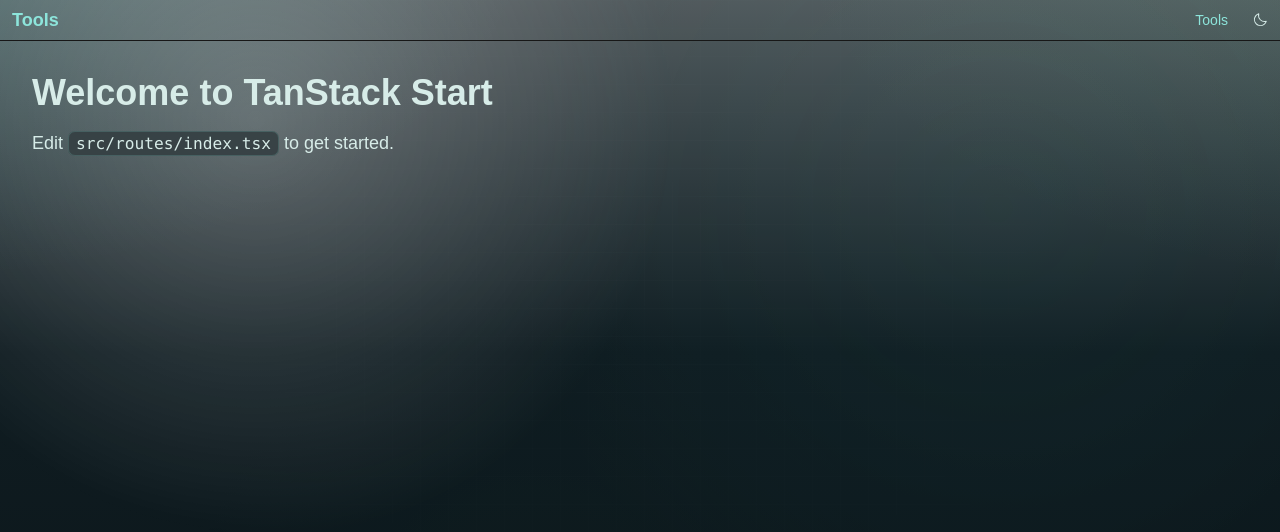
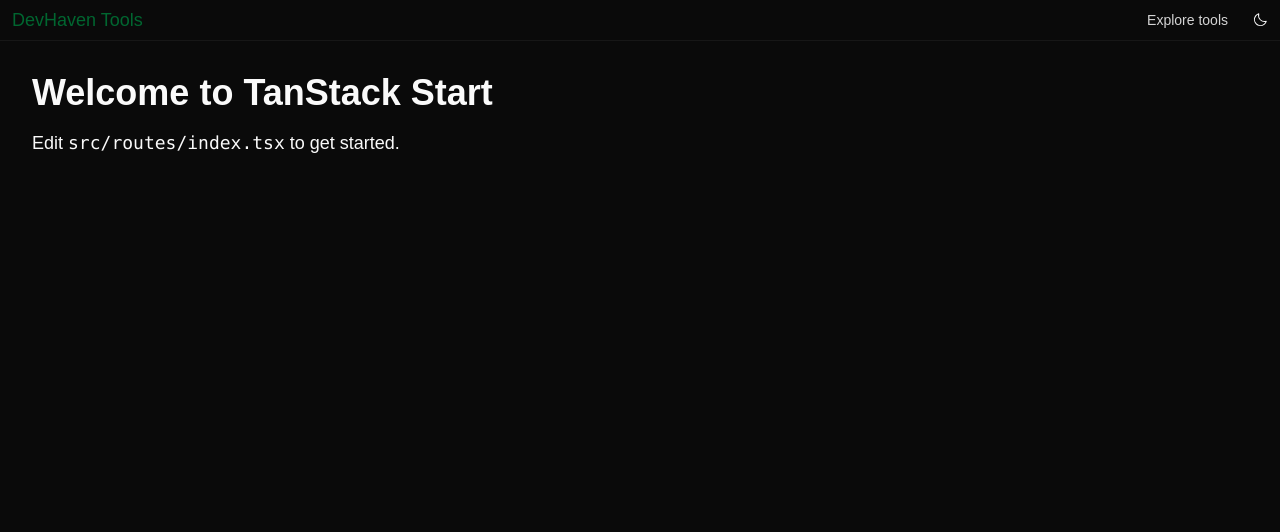
Before and after one commit to BlankRiser/tools, a React (Vite) app: page / in a window 1280 px wide. Shown: the top 532 px of the page. Built offline with nearby package versions, Linux system fonts and the light colour scheme.

Commit message:
chore: add navbar and change style preset

```diff
--- a/src/components/common/navbar.tsx
+++ b/src/components/common/navbar.tsx
@@ -6,7 +6,7 @@ import { Link, linkOptions } from "@tanstack/react-router";
 const navOptions = linkOptions([
   {
     to: "/tools",
-    label: "Tools",
+    label: "Explore tools",
     activeOptions: { exact: true },
   },
 ]);
@@ -21,8 +21,8 @@ export function Navbar() {
   return (
     <nav className="w-full border-b border-b-neutral-100 dark:border-b-neutral-900 ">
       <div className="mx-auto flex max-w-7xl items-center justify-between p-1 ">
-        <Link to="/" viewTransition={{ types: ["slide-left"] }} className="px-2 text-center text-lg font-semibold text-blue-600 dark:text-blue-400 ">
-          Tools
+        <Link to="/" viewTransition={{ types: ["slide-left"] }} className="px-2 text-center text-lg font-medium text-primary ">
+          DevHaven Tools
         </Link>
         <div className="flex items-center gap-2">
           {navOptions.map((option) => (
@@ -31,7 +31,7 @@ export function Navbar() {
               to={option.to}
               className="px-2 text-sm text-neutral-700 hover:text-blue-600 dark:text-neutral-300 dark:hover:text-blue-400"
               activeProps={{
-                className: "underline underline-offset-4 data-[status=active]:text-blue-600 data-[status=active]:dark:text-blue-400",
+                className: "data-[status=active]:text-blue-600 data-[status=active]:dark:text-blue-400",
               }}
               viewTransition={{ types: ["slide-right"] }}
             >
--- a/src/components/ui/button.tsx
+++ b/src/components/ui/button.tsx
@@ -1,9 +1,10 @@
-import { cn } from "#/lib/utils";
-import { Button as ButtonPrimitive } from "@base-ui/react/button";
-import { cva, type VariantProps } from "class-variance-authority";
+import { Button as ButtonPrimitive } from "@base-ui/react/button"
+import { cva, type VariantProps } from "class-variance-authority"
+
+import { cn } from "#/lib/utils"
 
 const buttonVariants = cva(
-  "group/button inline-flex shrink-0 items-center justify-center rounded-lg cursor-pointer border border-transparent bg-clip-padding text-sm font-medium whitespace-nowrap transition-all outline-none select-none focus-visible:border-ring focus-visible:ring-3 focus-visible:ring-ring/50 active:not-aria-[haspopup]:translate-y-px disabled:pointer-events-none disabled:opacity-50 aria-invalid:border-destructive aria-invalid:ring-3 aria-invalid:ring-destructive/20 dark:aria-invalid:border-destructive/50 dark:aria-invalid:ring-destructive/40 [&_svg]:pointer-events-none [&_svg]:shrink-0 [&_svg:not([class*='size-'])]:size-4",
+  "group/button inline-flex shrink-0 items-center justify-center rounded-lg border border-transparent bg-clip-padding text-sm font-medium whitespace-nowrap transition-all outline-none select-none focus-visible:border-ring focus-visible:ring-3 focus-visible:ring-ring/50 active:not-aria-[haspopup]:translate-y-px disabled:pointer-events-none disabled:opacity-50 aria-invalid:border-destructive aria-invalid:ring-3 aria-invalid:ring-destructive/20 dark:aria-invalid:border-destructive/50 dark:aria-invalid:ring-destructive/40 [&_svg]:pointer-events-none [&_svg]:shrink-0 [&_svg:not([class*='size-'])]:size-4",
   {
     variants: {
       variant: {
@@ -36,8 +37,8 @@ const buttonVariants = cva(
       variant: "default",
       size: "default",
     },
-  },
-);
+  }
+)
 
 function Button({
   className,
@@ -51,7 +52,7 @@ function Button({
       className={cn(buttonVariants({ variant, size, className }))}
       {...props}
     />
-  );
+  )
 }
 
-export { Button, buttonVariants };
+export { Button, buttonVariants }
--- a/src/styles.css
+++ b/src/styles.css
@@ -1,38 +1,55 @@
-@import url('https://fonts.googleapis.com/css2?family=Fraunces:opsz,wght@9..144,500;9..144,700&family=Manrope:wght@400;500;600;700;800&display=swap');
-@import 'tailwindcss';
-@plugin '@tailwindcss/typography';
-
-@import 'tw-animate-css';
-
+@import "tailwindcss";
+@import "shadcn/tailwind.css";
 @import "tw-animate-css";
-
-@import "shadcn/tailwind.css";
-
 @import "@fontsource-variable/geist";
 
 @custom-variant dark (&:is(.dark *));
 
+@theme inline {
+  --color-background: var(--background);
+  --color-foreground: var(--foreground);
+  --color-card: var(--card);
+  --color-card-foreground: var(--card-foreground);
+  --color-popover: var(--popover);
+  --color-popover-foreground: var(--popover-foreground);
+  --color-primary: var(--primary);
+  --color-primary-foreground: var(--primary-foreground);
+  --color-secondary: var(--secondary);
+  --color-secondary-foreground: var(--secondary-foreground);
+  --color-muted: var(--muted);
+  --color-muted-foreground: var(--muted-foreground);
+  --color-accent: var(--accent);
+  --color-accent-foreground: var(--accent-foreground);
+  --color-destructive: var(--destructive);
+  --color-border: var(--border);
+  --color-input: var(--input);
+  --color-ring: var(--ring);
+  --color-chart-1: var(--chart-1);
+  --color-chart-2: var(--chart-2);
+  --color-chart-3: var(--chart-3);
+  --color-chart-4: var(--chart-4);
+  --color-chart-5: var(--chart-5);
+  --color-sidebar: var(--sidebar);
+  --color-sidebar-foreground: var(--sidebar-foreground);
+  --color-sidebar-primary: var(--sidebar-primary);
+  --color-sidebar-primary-foreground: var(--sidebar-primary-foreground);
+  --color-sidebar-accent: var(--sidebar-accent);
+  --color-sidebar-accent-foreground: var(--sidebar-accent-foreground);
+  --color-sidebar-border: var(--sidebar-border);
+  --color-sidebar-ring: var(--sidebar-ring);
+  --radius-sm: calc(var(--radius) * 0.6);
+  --radius-md: calc(var(--radius) * 0.8);
+  --radius-lg: var(--radius);
+  --radius-xl: calc(var(--radius) * 1.4);
+  --radius-2xl: calc(var(--radius) * 1.8);
+  --radius-3xl: calc(var(--radius) * 2.2);
+  --radius-4xl: calc(var(--radius) * 2.6);
+  --font-heading: var(--font-sans);
+  --font-sans: 'Geist Variable', sans-serif;
+}
+
 :root {
-  --sea-ink: #173a40;
-  --sea-ink-soft: #416166;
-  --lagoon: #4fb8b2;
-  --lagoon-deep: #328f97;
-  --palm: #2f6a4a;
-  --sand: #e7f0e8;
-  --foam: #f3faf5;
-  --surface: rgba(255, 255, 255, 0.74);
-  --surface-strong: rgba(255, 255, 255, 0.9);
-  --line: rgba(23, 58, 64, 0.14);
-  --inset-glint: rgba(255, 255, 255, 0.82);
-  --kicker: rgba(47, 106, 74, 0.9);
-  --bg-base: #e7f3ec;
-  --header-bg: rgba(251, 255, 248, 0.84);
-  --chip-bg: rgba(255, 255, 255, 0.8);
-  --chip-line: rgba(47, 106, 74, 0.18);
-  --link-bg-hover: rgba(255, 255, 255, 0.9);
-  --hero-a: rgba(79, 184, 178, 0.36);
-  --hero-b: rgba(47, 106, 74, 0.2);
-
+  --radius: 0.625rem;
   --background: oklch(1 0 0);
   --foreground: oklch(0.145 0 0);
   --card: oklch(1 0 0);
@@ -48,7 +65,6 @@
   --accent: oklch(0.97 0 0);
   --accent-foreground: oklch(0.205 0 0);
   --destructive: oklch(0.577 0.245 27.325);
-  --destructive-foreground: oklch(0.577 0.245 27.325);
   --border: oklch(0.922 0 0);
   --input: oklch(0.922 0 0);
   --ring: oklch(0.708 0 0);
@@ -57,7 +73,6 @@
   --chart-3: oklch(0.627 0.194 149.214);
   --chart-4: oklch(0.527 0.154 150.069);
   --chart-5: oklch(0.448 0.119 151.328);
-  --radius: 0.625rem;
   --sidebar: oklch(0.985 0 0);
   --sidebar-foreground: oklch(0.145 0 0);
   --sidebar-primary: oklch(0.627 0.194 149.214);
@@ -69,26 +84,6 @@
 }
 
 .dark {
-  --sea-ink: #d7ece8;
-  --sea-ink-soft: #afcdc8;
-  --lagoon: #60d7cf;
-  --lagoon-deep: #8de5db;
-  --palm: #6ec89a;
-  --sand: #0f1a1e;
-  --foam: #101d22;
-  --surface: rgba(16, 30, 34, 0.8);
-  --surface-strong: rgba(15, 27, 31, 0.92);
-  --line: rgba(141, 229, 219, 0.18);
-  --inset-glint: rgba(194, 247, 238, 0.14);
-  --kicker: #b8efe5;
-  --bg-base: #0a1418;
-  --header-bg: rgba(10, 20, 24, 0.8);
-  --chip-bg: rgba(13, 28, 32, 0.9);
-  --chip-line: rgba(141, 229, 219, 0.24);
-  --link-bg-hover: rgba(24, 44, 49, 0.8);
-  --hero-a: rgba(96, 215, 207, 0.18);
-  --hero-b: rgba(110, 200, 154, 0.12);
-
   --background: oklch(0.145 0 0);
   --foreground: oklch(0.985 0 0);
   --card: oklch(0.205 0 0);
@@ -104,7 +99,6 @@
   --accent: oklch(0.269 0 0);
   --accent-foreground: oklch(0.985 0 0);
   --destructive: oklch(0.704 0.191 22.216);
-  --destructive-foreground: oklch(0.637 0.237 25.331);
   --border: oklch(1 0 0 / 10%);
   --input: oklch(1 0 0 / 15%);
   --ring: oklch(0.556 0 0);
@@ -123,236 +117,12 @@
   --sidebar-ring: oklch(0.556 0 0);
 }
 
-@theme inline {
-  --font-sans: 'Geist Variable', sans-serif;
-  --color-background: var(--background);
-  --color-foreground: var(--foreground);
-  --color-card: var(--card);
-  --color-card-foreground: var(--card-foreground);
-  --color-popover: var(--popover);
-  --color-popover-foreground: var(--popover-foreground);
-  --color-primary: var(--primary);
-  --color-primary-foreground: var(--primary-foreground);
-  --color-secondary: var(--secondary);
-  --color-secondary-foreground: var(--secondary-foreground);
-  --color-muted: var(--muted);
-  --color-muted-foreground: var(--muted-foreground);
-  --color-accent: var(--accent);
-  --color-accent-foreground: var(--accent-foreground);
-  --color-destructive: var(--destructive);
-  --color-destructive-foreground: var(--destructive-foreground);
-  --color-border: var(--border);
-  --color-input: var(--input);
-  --color-ring: var(--ring);
-  --color-chart-1: var(--chart-1);
-  --color-chart-2: var(--chart-2);
-  --color-chart-3: var(--chart-3);
-  --color-chart-4: var(--chart-4);
-  --color-chart-5: var(--chart-5);
-  --radius-sm: calc(var(--radius) - 4px);
-  --radius-md: calc(var(--radius) - 2px);
-  --radius-lg: var(--radius);
-  --radius-xl: calc(var(--radius) + 4px);
-  --color-sidebar: var(--sidebar);
-  --color-sidebar-foreground: var(--sidebar-foreground);
-  --color-sidebar-primary: var(--sidebar-primary);
-  --color-sidebar-primary-foreground: var(--sidebar-primary-foreground);
-  --color-sidebar-accent: var(--sidebar-accent);
-  --color-sidebar-accent-foreground: var(--sidebar-accent-foreground);
-  --color-sidebar-border: var(--sidebar-border);
-  --color-sidebar-ring: var(--sidebar-ring);
-  --font-heading: var(--font-sans);
-  --radius-2xl: calc(var(--radius) * 1.8);
-  --radius-3xl: calc(var(--radius) * 2.2);
-  --radius-4xl: calc(var(--radius) * 2.6);
-}
-
-html,
-body,
-#app {
-  min-height: 100%;
-}
-
-body {
-  margin: 0;
-  color: var(--sea-ink);
-  font-family: var(--font-sans);
-  background-color: var(--bg-base);
-  background:
-    radial-gradient(1100px 620px at -8% -10%, var(--hero-a), transparent 58%),
-    radial-gradient(1050px 620px at 112% -12%, var(--hero-b), transparent 62%),
-    radial-gradient(720px 380px at 50% 115%, rgba(79, 184, 178, 0.1), transparent 68%),
-    linear-gradient(180deg, color-mix(in oklab, var(--sand) 68%, white) 0%, var(--foam) 44%, var(--bg-base) 100%);
-  overflow-x: hidden;
-  -webkit-font-smoothing: antialiased;
-  -moz-osx-font-smoothing: grayscale;
-}
-
-body::before {
-  content: '';
-  position: fixed;
-  inset: 0;
-  pointer-events: none;
-  z-index: -1;
-  opacity: 0.28;
-  background:
-    radial-gradient(circle at 20% 15%, rgba(255, 255, 255, 0.8), transparent 34%),
-    radial-gradient(circle at 78% 26%, rgba(79, 184, 178, 0.2), transparent 42%),
-    radial-gradient(circle at 42% 82%, rgba(47, 106, 74, 0.14), transparent 36%);
-}
-
-body::after {
-  content: '';
-  position: fixed;
-  inset: 0;
-  pointer-events: none;
-  z-index: -1;
-  opacity: 0.14;
-  background-image:
-    linear-gradient(rgba(255, 255, 255, 0.07) 1px, transparent 1px),
-    linear-gradient(90deg, rgba(255, 255, 255, 0.06) 1px, transparent 1px);
-  background-size: 28px 28px;
-  mask-image: radial-gradient(circle at 50% 30%, black, transparent 78%);
-}
-
-a {
-  color: var(--lagoon-deep);
-  text-decoration-color: rgba(50, 143, 151, 0.4);
-  text-decoration-thickness: 1px;
-  text-underline-offset: 2px;
-}
-
-a:hover {
-  color: #246f76;
-}
-
-code {
-  font-size: 0.9em;
-  border: 1px solid var(--line);
-  background: color-mix(in oklab, var(--surface-strong) 82%, white 18%);
-  border-radius: 7px;
-  padding: 2px 7px;
-}
-
-pre code {
-  border: 0;
-  background: transparent;
-  padding: 0;
-  border-radius: 0;
-  font-size: inherit;
-  color: inherit;
-}
-
-.prose pre {
-  border: 1px solid var(--line);
-  border-radius: 12px;
-  background: #1d2e45;
-  color: #e8efff;
-}
-
-.page-wrap {
-  width: min(1080px, calc(100% - 2rem));
-  margin-inline: auto;
-}
-
-.display-title {
-  font-family: 'Fraunces', Georgia, serif;
-}
-
-.island-shell {
-  border: 1px solid var(--line);
-  background: linear-gradient(165deg, var(--surface-strong), var(--surface));
-  box-shadow:
-    0 1px 0 var(--inset-glint) inset,
-    0 22px 44px rgba(30, 90, 72, 0.1),
-    0 6px 18px rgba(23, 58, 64, 0.08);
-  backdrop-filter: blur(4px);
-}
-
-.feature-card {
-  background: linear-gradient(165deg, color-mix(in oklab, var(--surface-strong) 93%, white 7%), var(--surface));
-  box-shadow:
-    0 1px 0 var(--inset-glint) inset,
-    0 18px 34px rgba(30, 90, 72, 0.1),
-    0 4px 14px rgba(23, 58, 64, 0.06);
-}
-
-.feature-card:hover {
-  transform: translateY(-2px);
-  border-color: color-mix(in oklab, var(--lagoon-deep) 35%, var(--line));
-}
-
-button,
-.island-shell,
-a {
-  transition: background-color 180ms ease, color 180ms ease, border-color 180ms ease,
-    transform 180ms ease;
-}
-
-.island-kicker {
-  letter-spacing: 0.16em;
-  text-transform: uppercase;
-  font-weight: 700;
-  font-size: 0.69rem;
-  color: var(--kicker);
-}
-
-.nav-link {
-  position: relative;
-  text-decoration: none;
-  color: var(--sea-ink-soft);
-}
-
-.nav-link::after {
-  content: '';
-  position: absolute;
-  left: 0;
-  bottom: -8px;
-  width: 100%;
-  height: 2px;
-  transform: scaleX(0);
-  transform-origin: left;
-  background: linear-gradient(90deg, var(--lagoon), #7ed3bf);
-  transition: transform 170ms ease;
-}
-
-.nav-link:hover,
-.nav-link.is-active {
-  color: var(--sea-ink);
-}
-
-.nav-link:hover::after,
-.nav-link.is-active::after {
-  transform: scaleX(1);
-}
-
-.rise-in {
-  animation: rise-in 700ms cubic-bezier(0.16, 1, 0.3, 1) both;
-}
-
-@keyframes rise-in {
-  from {
-    opacity: 0;
-    transform: translateY(12px);
-  }
-  to {
-    opacity: 1;
-    transform: translateY(0);
-  }
-}
-
-.site-footer {
-  border-top: 1px solid var(--line);
-  background: color-mix(in oklab, var(--header-bg) 84%, transparent 16%);
-}
-
 @layer base {
   * {
     @apply border-border outline-ring/50;
   }
+
   body {
-    background-color: var(--background);
-    color: var(--foreground);
     @apply bg-background text-foreground;
   }
   html {
```
